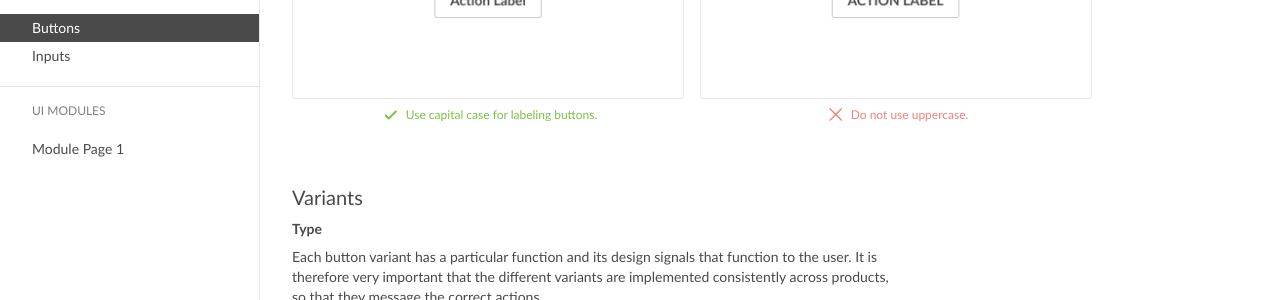
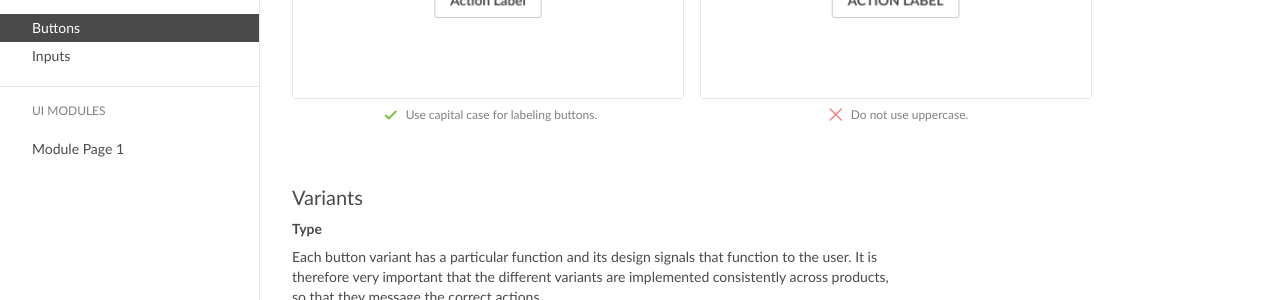
Before and after one commit to COINS-Naz/coins-design-system, a Jekyll site: the page built from _posts/2021-04-05-buttons.html, in a window 1280 px wide and 1400 px high, scrolled down 1025 px. Shown: the part 150-450 px from the top of the window. Built offline with Jekyll 4.4.1, drawn with Linux system fonts in a browser that asks for light colours; nearby versions of some CDN libraries; some web fonts are replaced.

Commit message:
smallfix

```diff
--- a/_sass/documentation.scss
+++ b/_sass/documentation.scss
@@ -284,13 +284,13 @@
   }
   .do {
     border-color: $color-green;
-    p {
+    .icn {
       color: $color-green;
     }
   }
   .dont {
     border-color: $color-red;
-    p {
+    .icn {
       color: $color-red;
     }
   }
```
